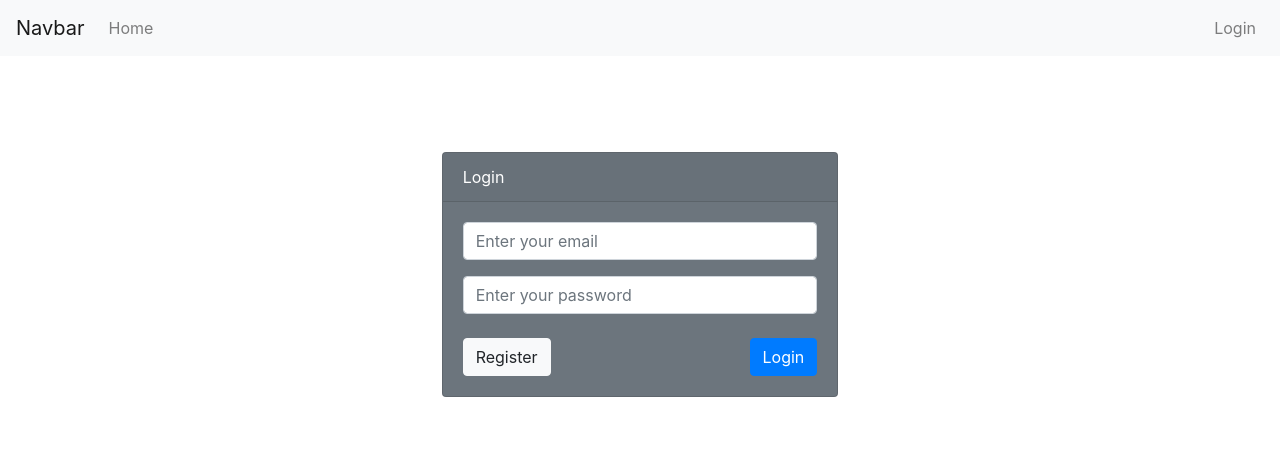
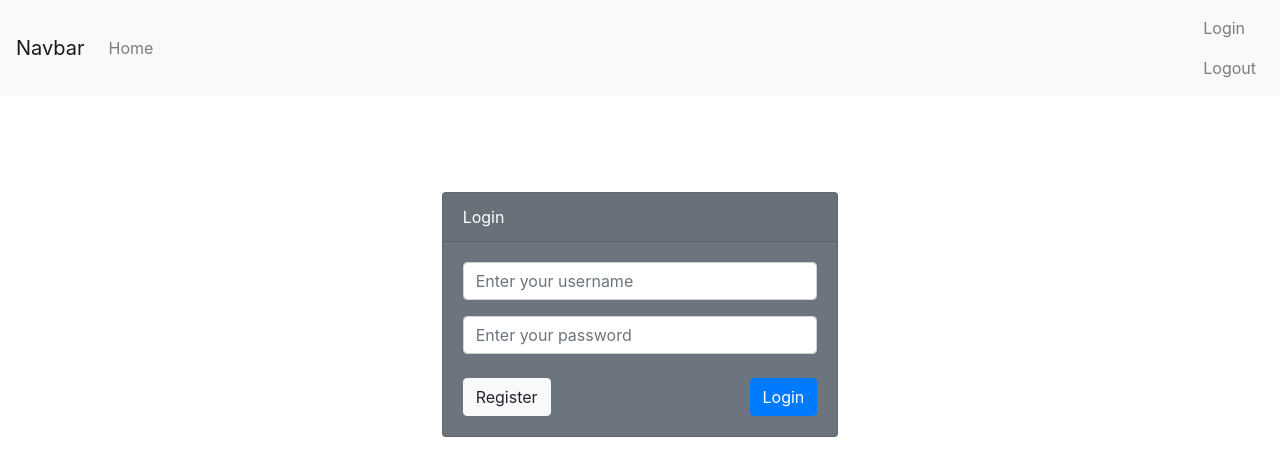
Before and after one commit to Norec39/vue-blindtest, a Vue app: page /login in a window 1280 px wide. Shown: the top 476 px of the page. Built offline with nearby package versions, Linux system fonts and the light colour scheme; what vue-moment, vue-sweetalert2 would draw is missing.

Commit message:
:sparkles: Add functional login page

```diff
--- a/src/components/Navbar.vue
+++ b/src/components/Navbar.vue
@@ -20,7 +20,12 @@
             <div>
                 <ul class="navbar-nav ml-auto">
                     <li class="nav-item">
-						<router-link class="nav-link" :to="{ name: 'login'}">Login</router-link>
+                        <router-link class="nav-link"
+                                v-if="!this.user"
+                                :to="{ name: 'login'}">
+                            Login
+                        </router-link>
+                        <a class="nav-link" @click="logout()">Logout</a>
                     </li>
                 </ul>
             </div>
@@ -29,15 +34,24 @@
 </template>
 
 <script>
+import eventBus from '../utils/eventBus';
+
 export default {
 	name: 'Navbar',
 	data: () => ({
 		user: false,
-		userProfile: [],
 	}),
 	mounted() {
+	    this.user = localStorage.getItem('user');
+		eventBus.$on('logout', () => {
+			localStorage.removeItem('token');
+			localStorage.removeItem('user');
+		});
 	},
 	methods: {
+	    logout() {
+	        eventBus.$emit('logout');
+		},
 	},
 };
 </script>
--- a/src/components/Security/Login.vue
+++ b/src/components/Security/Login.vue
@@ -8,10 +8,10 @@
 				<div class="card-text">
 					<form @submit.prevent="onSubmit">
 						<div class="form-group">
-							<input v-model='email'
-										 type="email"
+							<input v-model='username'
+										 type="text"
 										 class="form-control"
-										 placeholder="Enter your email"
+										 placeholder="Enter your username"
 										 required>
 						</div>
 						<div class="form-group">
@@ -43,21 +43,24 @@ import eventBus from '../../utils/eventBus';
 export default {
 	name: 'Login',
 	data: () => ({
-		email: null,
+		username: null,
 		password: null,
 		error: false,
 	}),
 	methods: {
 		async onSubmit() {
+			// eslint-disable-next-line no-unused-vars
 			const [err, response] = await to(this.axios.post(`${this.$serverApiLink}/login_check`, {
-				username: this.email,
+				username: this.username,
 				password: this.password,
 			}));
 
 			if (err) {
 				return notify('Error !', 'Bad credentials', 'error');
 			}
+
 			localStorage.setItem('token', response.data.token);
+			localStorage.setItem('user', 'true');
 
 			eventBus.$emit('login');
 
```
Also changed, not shown: 1 other file (tests, documents, lock files or other folders). Lines whose indentation alone changed are shown as unchanged.
